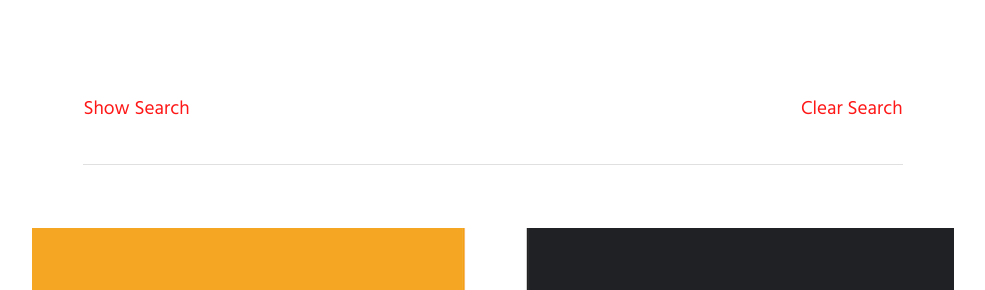
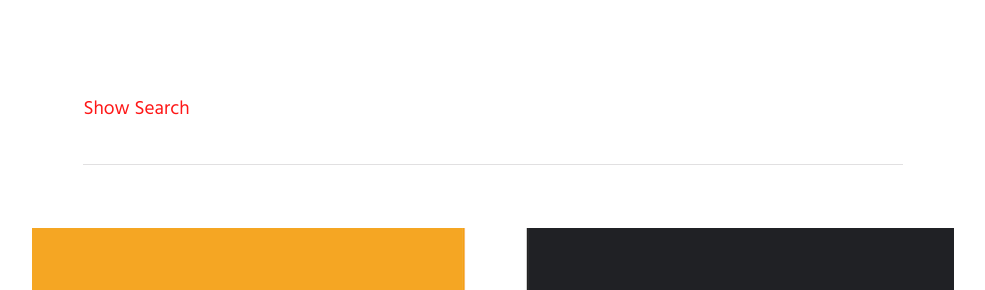
Before and after one commit to itstorque/2018-tareqdandachi.github.io, a Jekyll site: the page built from work.md, in a window 1280 px wide. Shown: the part 528-818 px from the top of the page, without its empty margins (147-1132 px from the left). Built offline with Jekyll 4.4.1, drawn with Linux system fonts in a browser that asks for light colours.

Commit message:
Hide clear button when search hidden

```diff
--- a/resources/js/work.js
+++ b/resources/js/work.js
@@ -171,12 +171,16 @@ function toggleSearch() {
 
     $("#search").css("max-height", "100vh")
 
+    $("#clearSearch").css("opacity", "1")
+
   } else {
 
     $("#toggleSearch").html("Show Search")
 
     $("#search").css("max-height", "0px")
 
+    $("#clearSearch").css("opacity", "0")
+
   }
 
 }
--- a/resources/main.css
+++ b/resources/main.css
@@ -574,6 +574,13 @@ label {
 
 }
 
+#clearSearch {
+
+  transition: 0.2s;
+  opacity: 0;
+
+}
+
 div.work-item {
 
   max-height: 200vh;
--- a/work.md
+++ b/work.md
@@ -73,7 +73,7 @@ script:
     <center><label><span id="numberItemsShown">int items</span> match your search query</label></center>
   </div>
   <p class="work more_info"><span class="search-button" id="toggleSearch">Show Search</span></p>
-  <p class="work"><span class="search-button" onClick="clearSearch()">Clear Search</span></p>
+  <p class="work"><span class="search-button" onClick="clearSearch()" id="clearSearch">Clear Search</span></p>
 
   <div id="cbs" class="work-item" data-tags="ui web java php js design intern cs">
 
```
